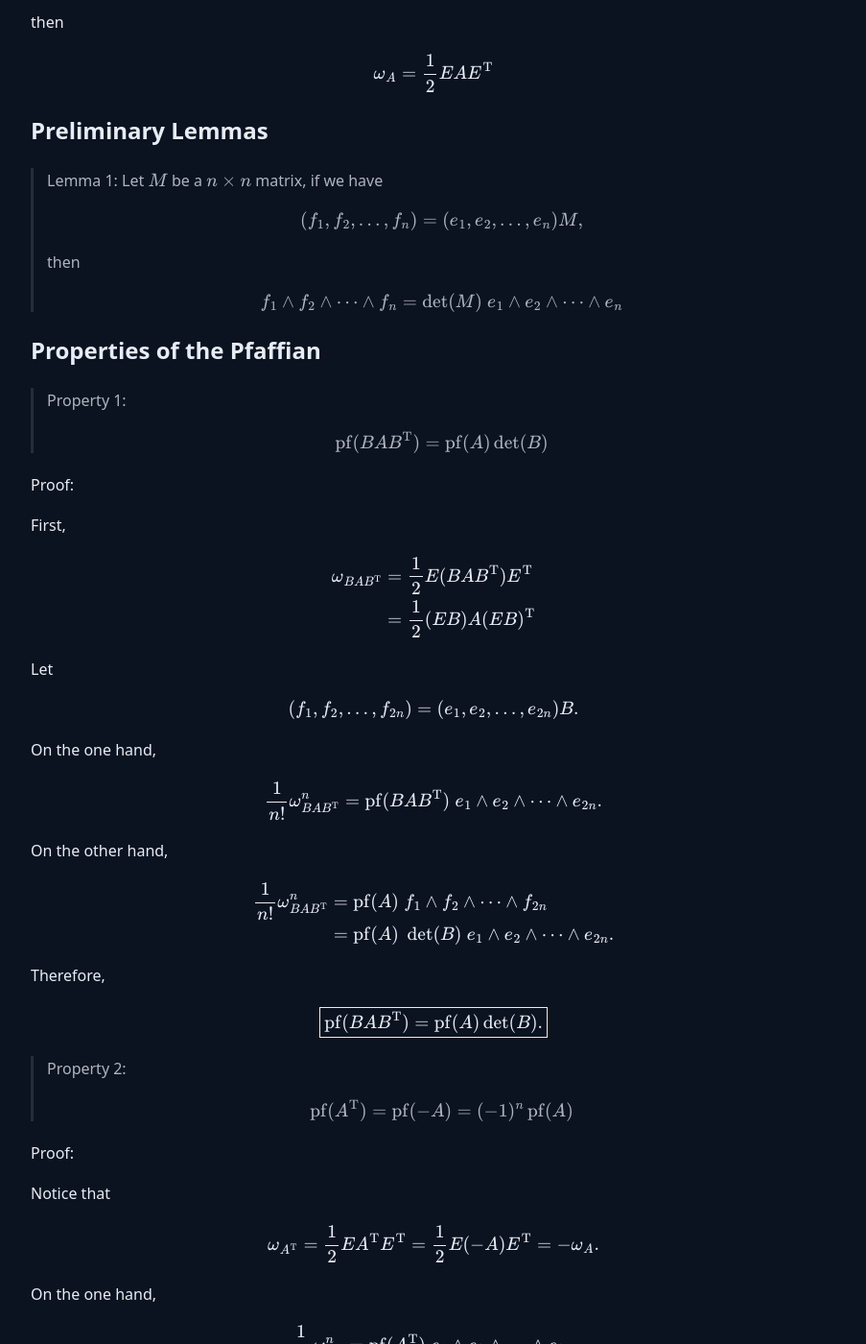
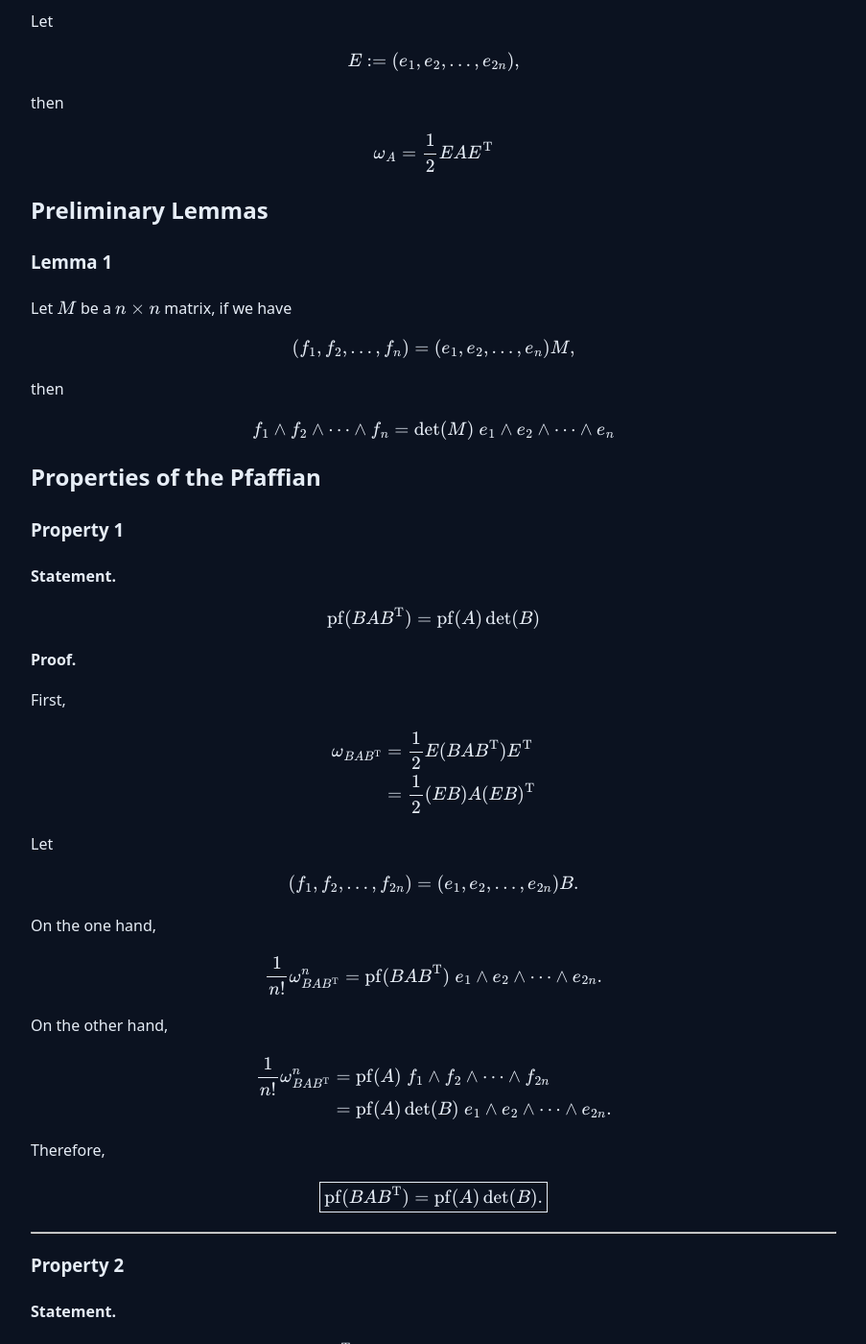
Before and after one commit to trzstony/trzstony.github.io, a Jekyll site: the page built from _posts/2026-01-17-Pfaffian.md, in a window 1280 px wide and 1400 px high, scrolled down 1589 px. Shown: the whole window at 96% size, without its empty margins (188-1091 px from the left). Built offline with Jekyll 4.4.1, drawn with Linux system fonts in a browser that asks for light colours; some of the changed text lies outside the part shown.

Commit message:
Refine "Pfaffian" post by restructuring sections for clarity, enhancing formatting of definitions and properties, and adding notation explanations to improve overall readability.

```diff
--- a/_posts/2026-01-17-Pfaffian.md
+++ b/_posts/2026-01-17-Pfaffian.md
@@ -26,6 +24,13 @@
 - It packages all antisymmetry into $\wedge$, avoiding permutation indices $\sigma(i)$.
 - It doesn't require spectral decomposition of the skew-symmetric matrix, which only works over real or complex fields.
 - It gives a general way to compute formulas involving the Pfaffian, which can be used in other contexts.
+
+## Notation
+
+- $O$ denotes a zero matrix of appropriate size.
+- $I$ denotes an identity matrix of appropriate size.
+- $A\oplus B$ denotes the block-diagonal direct sum.
+- $\det(\cdot)$ denotes the determinant and $\operatorname{pf}(\cdot)$ denotes the Pfaffian.
 
 ## Definition of the Pfaffian
 
@@ -81,29 +86,32 @@
 
 ## Preliminary Lemmas
 
-> Lemma 1:
-> Let $M$ be a $n \times n$ matrix, if we have
->
-> $$
-> (f_1, f_2, \ldots, f_{n}) = (e_1, e_2, \ldots, e_{n}) M,
-> $$
->
-> then
->
-> $$
-> f_1 \wedge f_2 \wedge \cdots \wedge f_{n} = \operatorname{det}(M)\; e_1 \wedge e_2 \wedge \cdots \wedge e_{n}
-> $$
+### Lemma 1
+
+Let $M$ be a $n \times n$ matrix, if we have
+
+$$
+(f_1, f_2, \ldots, f_{n}) = (e_1, e_2, \ldots, e_{n}) M,
+$$
+
+then
+
+$$
+f_1 \wedge f_2 \wedge \cdots \wedge f_{n} = \det(M)\; e_1 \wedge e_2 \wedge \cdots \wedge e_{n}
+$$
 
 
 ## Properties of the Pfaffian
 
-> Property 1:
->
-> $$
-> \operatorname{pf}(BAB^{\text{T}}) = \operatorname{pf}(A) \operatorname{det}(B)
-> $$
+### Property 1
 
-Proof:
+**Statement.**
+
+$$
+\operatorname{pf}(BAB^{\text{T}}) = \operatorname{pf}(A)\det(B)
+$$
+
+**Proof.**
 
 First,
 
@@ -131,23 +139,27 @@
 $$
 \begin{aligned}
 \frac{1}{n!} \omega_{BAB^{\text{T}}}^{n} &= \operatorname{pf}(A) \; f_1 \wedge f_2 \wedge \cdots \wedge f_{2n} \\
-&= \operatorname{pf}(A) \; \operatorname{det}(B) \; e_1 \wedge e_2 \wedge \cdots \wedge e_{2n}.
+&= \operatorname{pf}(A)\det(B) \; e_1 \wedge e_2 \wedge \cdots \wedge e_{2n}.
 \end{aligned}
 $$
 
 Therefore,
 
 $$
-\boxed{\operatorname{pf}(BAB^{\text{T}}) = \operatorname{pf}(A) \operatorname{det}(B).}
+\boxed{\operatorname{pf}(BAB^{\text{T}}) = \operatorname{pf}(A)\det(B).}
 $$
 
-> Property 2:
->
-> $$
-> \operatorname{pf}(A^{\text{T}}) = \operatorname{pf}(-A) = (-1)^{n} \operatorname{pf}(A)
-> $$
+---
 
-Proof:
+### Property 2
+
+**Statement.**
+
+$$
+\operatorname{pf}(A^{\text{T}}) = \operatorname{pf}(-A) = (-1)^{n} \operatorname{pf}(A)
+$$
+
+**Proof.**
 
 Notice that
 
@@ -177,13 +189,17 @@
 \boxed{\operatorname{pf}(A^{\text{T}}) = \operatorname{pf}(-A) = (-1)^{n} \operatorname{pf}(A).}
 $$
 
-> Property 3:
->
-> $$
-> \operatorname{pf}(\lambda A) = \lambda^n \operatorname{pf}(A)
-> $$
+---
 
-Proof:
+### Property 3
+
+**Statement.**
+
+$$
+\operatorname{pf}(\lambda A) = \lambda^n \operatorname{pf}(A)
+$$
+
+**Proof.**
 
 Notice that
 
@@ -212,13 +228,17 @@
 \boxed{\operatorname{pf}(\lambda A) = \lambda^n \operatorname{pf}(A).}
 $$
 
-> Property 4: Let $A\in \mathbb{R}^{2n \times 2n}$ and $B\in \mathbb{R}^{2m \times 2m}$, then
->
-> $$
-> \operatorname{pf}(A\oplus B) = \operatorname{pf}(A) \operatorname{pf}(B)
-> $$
+---
 
-Proof:
+### Property 4
+
+**Statement.** Let $A\in \mathbb{R}^{2n \times 2n}$ and $B\in \mathbb{R}^{2m \times 2m}$, then
+
+$$
+\operatorname{pf}(A\oplus B) = \operatorname{pf}(A)\operatorname{pf}(B)
+$$
+
+**Proof.**
 
 Let $E = (e_1, e_2, \ldots, e_{2n})$ and $U = (u_{1}, u_{2}, \ldots, u_{2m})$ be bases of $\mathbb{R}^{2n}$ and $\mathbb{R}^{2m}$, respectively.
 
@@ -233,6 +253,7 @@
 $$
 \frac{1}{(n+m)!} \omega_{A\oplus B}^{n+m} = \operatorname{pf}(A\oplus B) \; e_1 \wedge \cdots \wedge e_{2n} \wedge u_{1} \wedge \cdots \wedge u_{2m}.
 $$
+
 On the other hand,
 
 $$
@@ -241,7 +262,8 @@
 &= \frac{1}{(n+m)!} \sum_{k=0}^{n+m} \binom{n+m}{k} (\omega_{A}^{k} \wedge \omega_{B}^{n+m-k})
 \end{aligned}
 $$
-however,
+
+However,
 
 $$
 \omega_{A}^{k} = 0 \quad (\text{for } k > n ),
@@ -250,6 +272,7 @@
 $$
 \omega_{B}^{l} = 0 \quad (\text{for } l > m ).
 $$
+
 The only non-zero term in $\omega_{A}^{k} \wedge \omega_{B}^{n+m-k}$ is when $k = n$, so
 
 $$
@@ -268,25 +291,26 @@
 $$
 
 
-> Property 5:
-> For an arbitrary $n \times n$ matrix $M$, let
->
-> $$
-> K = \begin{bmatrix}
-> O & M \\
-> - M^{\text{T}} & O
-> \end{bmatrix},
-> $$
->
-> then
->
-> $$
-> \operatorname{pf}(K)
-> =
-> (-1)^{n(n-1)/2} \operatorname{det}(M).
-> $$
+---
 
-Proof:
+### Property 5
+
+**Statement.** For an arbitrary $n \times n$ matrix $M$, let
+
+$$
+K = \begin{pmatrix}
+O & M \\
+- M^{\text{T}} & O
+\end{pmatrix},
+$$
+
+then
+
+$$
+\operatorname{pf}(K)=(-1)^{n(n-1)/2} \det(M)
+$$
+
+**Proof.**
 
 Let $E=(e_1,\dots,e_n)$ and $U=(u_1,\dots,u_n)$ be bases of two copies of $\mathbb{R}^n$, and consider the basis
 
@@ -312,11 +336,13 @@
 &= \frac12 \big(E\,M\,U^{\text{T}} - U\,M^{\text{T}}\,E^{\text{T}}\big).
 \end{aligned}
 $$
+
 Using $u_j\wedge e_i=-e_i\wedge u_j$, we get
 
 $$
 -U\,M^{\text{T}}\,E^{\text{T}} = -\sum_{i,j} M_{ij}\,u_j\wedge e_i = \sum_{i,j} M_{ij}\,e_i\wedge u_j = E\,M\,U^{\text{T}},
 $$
+
 so the two terms add and
 
 $$
@@ -328,22 +354,26 @@
 $$
 \omega_K=E\,M\,U^{\text{T}}=\sum_{i=1}^n e_i\wedge v_i,\qquad v_i:=\sum_{j=1}^n M_{ij}u_j.
 $$
+
 Expanding $\big(\sum_i e_i\wedge v_i\big)^n$, any term with a repeated $e_i$ vanishes, so only the terms using all $e_1,\dots,e_n$ survive. Hence
 
 $$
 \frac1{n!}\,\omega_K^n=(e_1\wedge v_1)\wedge\cdots\wedge(e_n\wedge v_n)
 = (-1)^{n(n-1)/2}\,(e_1\wedge\cdots\wedge e_n)\wedge(v_1\wedge\cdots\wedge v_n).
 $$
+
 Since $(v_1,\dots,v_n)=(u_1,\dots,u_n)M^{\text{T}}$, by Lemma 1, we have
 
 $$
 v_1\wedge\cdots\wedge v_n=\det(M^{\text{T}})\;u_1\wedge\cdots\wedge u_n=\det(M)\;u_1\wedge\cdots\wedge u_n.
 $$
+
 Therefore,
 
 $$
 \frac1{n!}\,\omega_K^n = (-1)^{n(n-1)/2}\det(M)\; e_1\wedge\cdots\wedge e_n\wedge u_1\wedge\cdots\wedge u_n.
 $$
+
 By the definition of Pfaffian,
 
 $$
@@ -351,21 +381,26 @@
 = \operatorname{pf}(K)\; e_1\wedge\cdots\wedge e_n\wedge u_1\wedge\cdots\wedge u_n.
 $$
 
+
 Therefore,
 
 $$
 \boxed{\operatorname{pf}(K)=(-1)^{n(n-1)/2}\det(M).}
 $$
 
-> Property 6:
->
-> $$
-> \det(A)=\operatorname{pf}(A)^2
-> $$
+---
 
-Idea: The Pfaffian arises from $\omega_A^n$, which records only half the information of $A$. To access $\det(A)$, we enlarge $A$ to a higher-dimensional skew-symmetric matrix $K$ and compare the corresponding wedge products.
+### Property 6
 
-Proof:
+**Statement.**
+
+$$
+\det(A)=(\operatorname{pf}(A))^2
+$$
+
+**Idea.** The Pfaffian arises from $\omega_A^n$, which records only half the information of $A$. To access $\det(A)$, we enlarge $A$ to a higher-dimensional skew-symmetric matrix $K$ and compare the corresponding wedge products.
+
+**Proof.**
 Let $A\in\mathbb{R}^{2n\times 2n}$ be skew-symmetric. Consider
 
 $$
@@ -378,6 +413,7 @@
 A & O
 \end{pmatrix}.
 $$
+
 On the one hand, by Property 5 with $M=A$,
 
 $$
@@ -385,6 +421,7 @@
 = (-1)^{(2n)(2n-1)/2}\det(A)
 = (-1)^n\det(A).
 $$
+
 
 On the other hand, let
 
@@ -394,6 +431,7 @@
 I & -I
 \end{pmatrix} \quad (\text{block size }2n\times 2n, P\in \mathbb{R}^{4n \times 4n}).
 $$
+
 Then a direct block computation shows
 
 $$
@@ -402,26 +440,31 @@
 O & -A
 \end{pmatrix} = A\oplus(-A).
 $$
+
 By Property 1,
 
 $$
-\operatorname{pf}(PKP^{\text{T}}) = \operatorname{pf}(K)\,\det(P).
+\operatorname{pf}(PKP^{\text{T}}) = \operatorname{pf}(K)\det(P).
 $$
+
 Moreover $\det(P)=1$, so
 
 $$
 \operatorname{pf}(PKP^{\text{T}}) = \operatorname{pf}(K) = \operatorname{pf}(A\oplus(-A)).
 $$
+
 Using Property 4 and Property 2,
 
 $$
 \operatorname{pf}(A\oplus(-A)) = \operatorname{pf}(A)\operatorname{pf}(-A) = (-1)^n (\operatorname{pf}(A))^2.
 $$
+
 Combining the two expressions for $\operatorname{pf}(K)$ gives
 
 $$
 (-1)^n\det(A)=\operatorname{pf}(K)=\operatorname{pf}(A\oplus(-A))=(-1)^n (\operatorname{pf}(A))^2,
 $$
+
 so
 
 $$
```
Also changed, not shown: other parts of _posts/2026-01-17-Pfaffian.md (+3 -5 lines).
